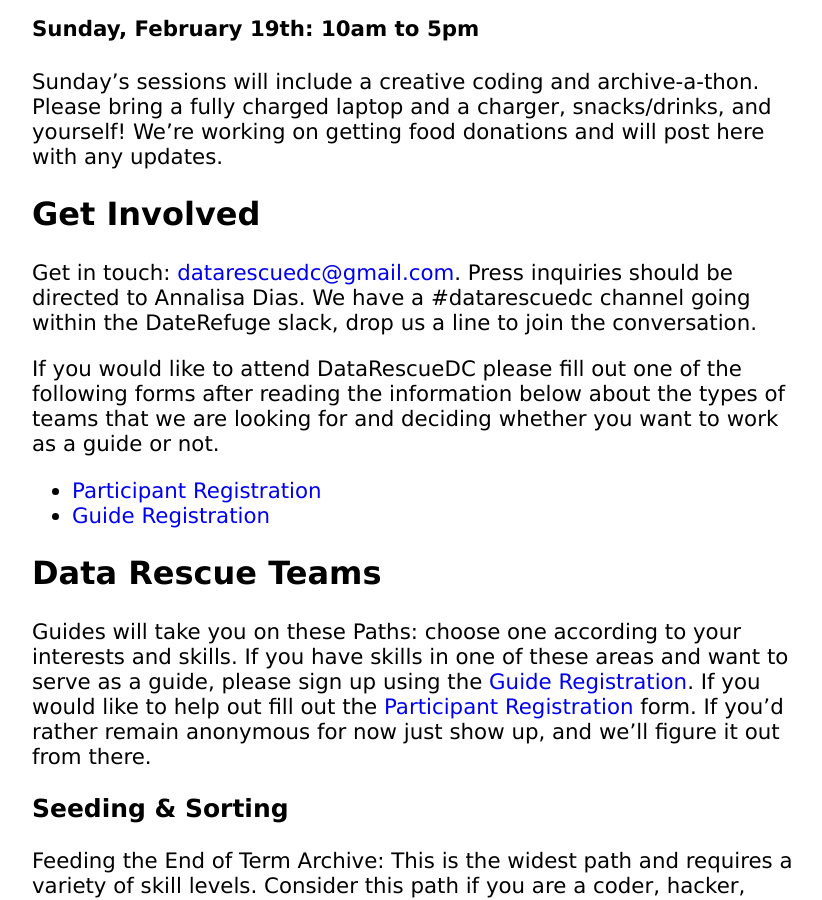
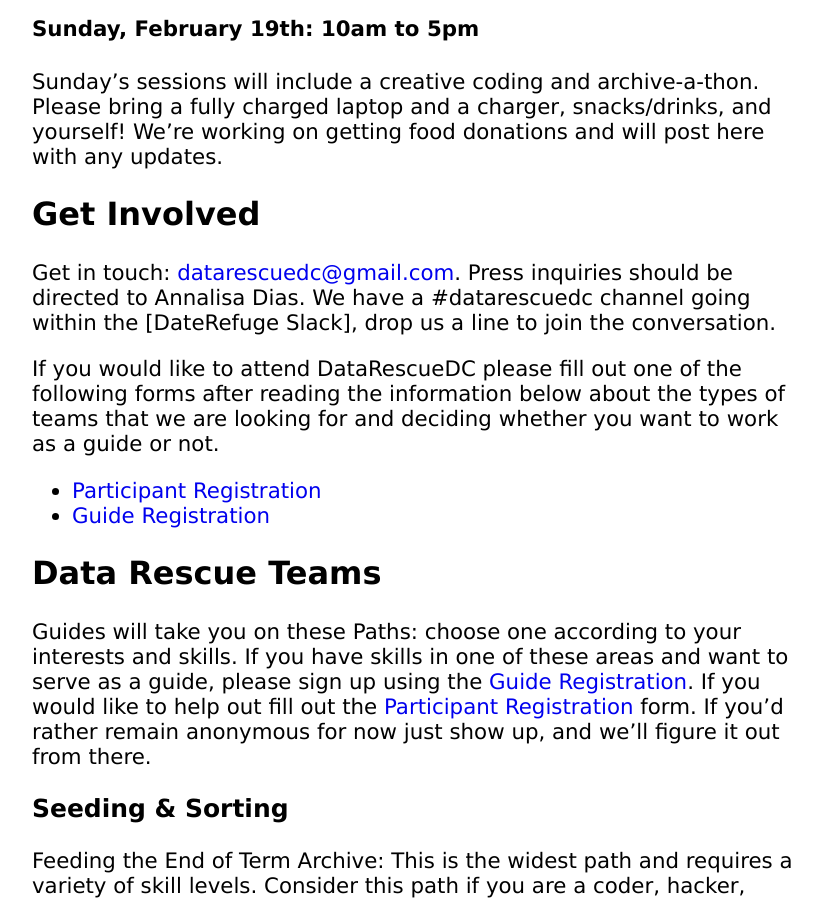
Before and after one commit to datarefuge/datarescue-dc, a Jekyll site: the page built from index.md, in a window 1280 px wide and 900 px high, scrolled down 1857 px. Shown: the whole window, without its empty margins (224-1046 px from the left). Built offline with Jekyll 4.4.1, drawn with Linux system fonts in a browser that asks for light colours.

```diff
--- a/index.md
+++ b/index.md
@@ -40,7 +40,9 @@ Sunday's sessions will include a creative coding and archive-a-thon. Please brin
 
 ## Get Involved
 
-Get in touch: [datarescuedc@gmail.com](mailto:datarescuedc@gmail.com ). Press inquiries should be directed to Annalisa Dias. We have a #datarescuedc channel going within the DateRefuge slack, drop us a line to join the conversation.
+Get in touch: [datarescuedc@gmail.com](mailto:datarescuedc@gmail.com ). Press
+inquiries should be directed to Annalisa Dias. We have a #datarescuedc channel
+going within the [DateRefuge Slack], drop us a line to join the conversation.
 
 If you would like to attend DataRescueDC please fill out one of the following forms
 after reading the information below about the types of teams that we are looking
```
